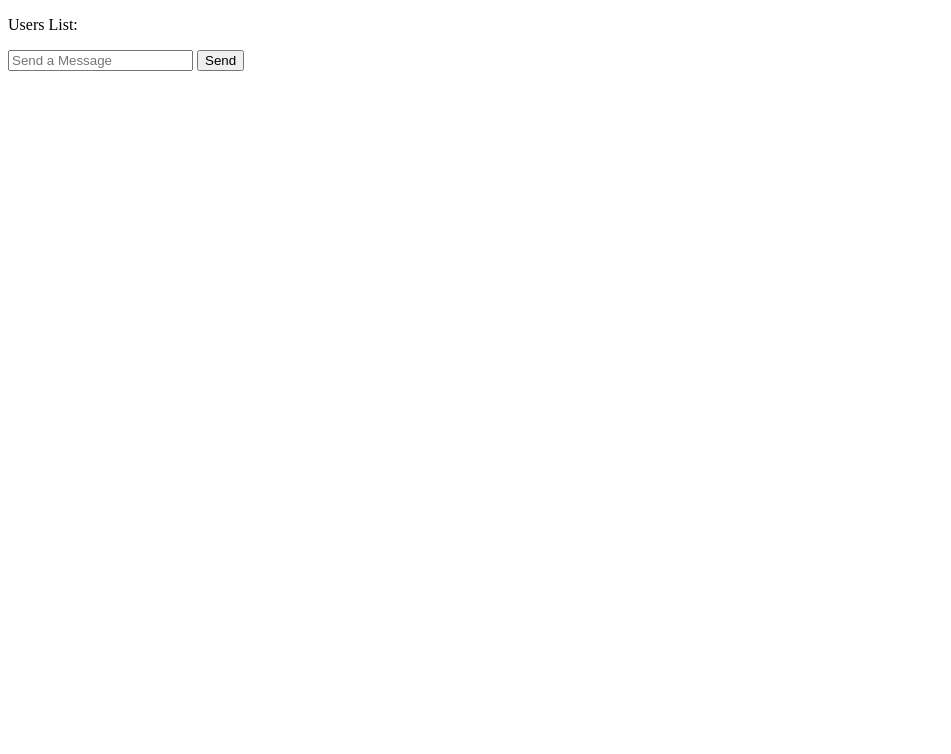
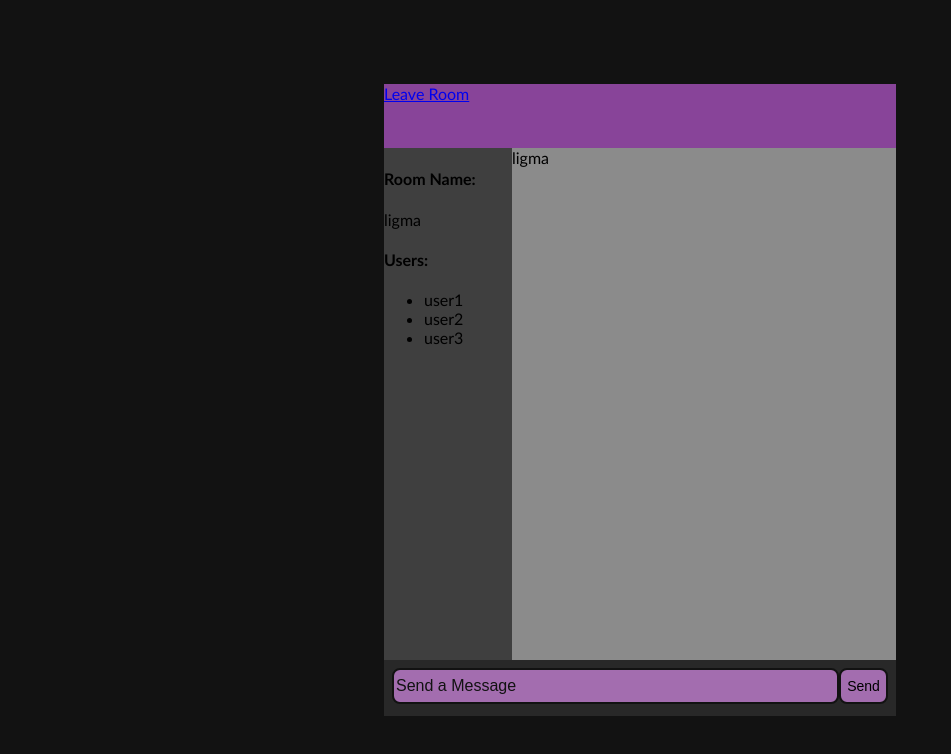
Before and after one commit to carloaqui8/Realtime-Chat-App, a website: page chat.html in a window 1280 px wide. Shown: the whole page, without its empty margins (0-951 px from the left). Drawn offline with Linux system fonts and the light colour scheme.

Commit message:
chat interface

```diff
--- a/chat.html
+++ b/chat.html
@@ -1,27 +1,49 @@
 <!DOCTYPE html>
 <html lang="en">
+
 <head>
     <meta charset="UTF-8">
     <meta name="viewport" content="width=device-width, initial-scale=1.0">
     <title>Document</title>
+    <link rel="stylesheet" href="style.css">
 </head>
+
 <body>
-    <div id="currentUsers">
-        <ul id="usersList"></ul>
-    </div>
+    <div id="bigContainer">
+        <header id="navBar">
+            <nav>
+                <a href="./index.html">Leave Room</a>
+            </nav>
+        </header>
 
-    <!-- <div id="roomsList">
-        <p class="roomList">Your Rooms:</p>
-    </div> -->
+        <div id="mainDisplay">
+            <div id="infoContainer">
+                <div id="info">
+                    <h4>Room Name:</h4>
+                    <p>ligma</p>
+                    <!-- Room Name Goes Here -->
+                    <h4>Users:</h4>
+                    <ul id="usersList">
+                        <li>user1</li>
+                        <li>user2</li>
+                        <li>user3</li>
+                    </ul>
+                </div>
+            </div>
 
-    <p class="userList">Users List:</p>
-    <p class="messageHistory"></p>
+            <div id="messageHistory">
+                ligma
+            </div>
 
-    <div id="messageSender">
-        <form id="messageForm">
-            <input id="message" type="text" required placeholder="Send a Message">
-            <button type="submit">Send</button>
-        </form>
+        </div>
+
+        <div id="messageSender">
+            <form id="messageForm">
+                <input id="message" type="text" required placeholder="Send a Message">
+                <button id = "send" type="submit">Send</button>
+            </form>
+        </div>
     </div>
 </body>
+
 </html>
--- a/style.css
+++ b/style.css
@@ -25,7 +25,8 @@ body {
     border-radius: 12px;
 }
 
-#roomNameInput, #usernameInput {
+#roomNameInput,
+#usernameInput {
     height: 32px;
     width: 256px;
     margin: 12px;
@@ -35,7 +36,7 @@ body {
     border-radius: 8px;
 }
 
-#roomNameInput::placeholder, #usernameInput::placeholder {
+::placeholder {
     color: #121212;
 }
 
@@ -49,6 +50,70 @@ body {
     border-radius: 8px;
 }
 
-/* #messageForm {
+#bigContainer {
+    background-color: #3f3f3f;
+    display: flex;
+    flex-direction: row;
+    flex-wrap: wrap;
+    margin: 0;
+    position: absolute;
+    top: 50%;
+    left: 50%;
+    transform: translate(-50%, -50%);
+    width: 512px;
+}
+
+#navBar {
+    background-color: #884499;
+    width: 100%;
+    height: 64px;
+}
+
+#mainDisplay {
+    width: 100%;
+}
+
+#infoContainer {
+    float: left;
+    background-color: #3f3f3f;
+    height: 512px;
+    width: 25%;
+}
+
+#messageHistory {
+    background-color: #8b8b8b;
+    height: 512px;
+    width: 75%;
     float: right;
-} */
+}
+
+#messageSender {
+    background-color: #282828;
+    justify-items: center;
+    height: 40px;
+    width: 100%;
+    padding: 8px;
+}
+
+#messageForm {
+    display: flex;
+    justify-content: center;
+    width: 100%;
+    height: 90%;
+}
+
+#message {
+    font-size: 16px;
+    width: 90%;
+    background-color: #a36daf;
+    border: 2px solid #121212;
+    border-radius: 8px;
+}
+
+#send {
+    font-size: 14px;
+    width: 10%;
+    background-color: #a36daf;
+    border: 2px solid #121212;
+    border-radius: 8px;
+}
```
